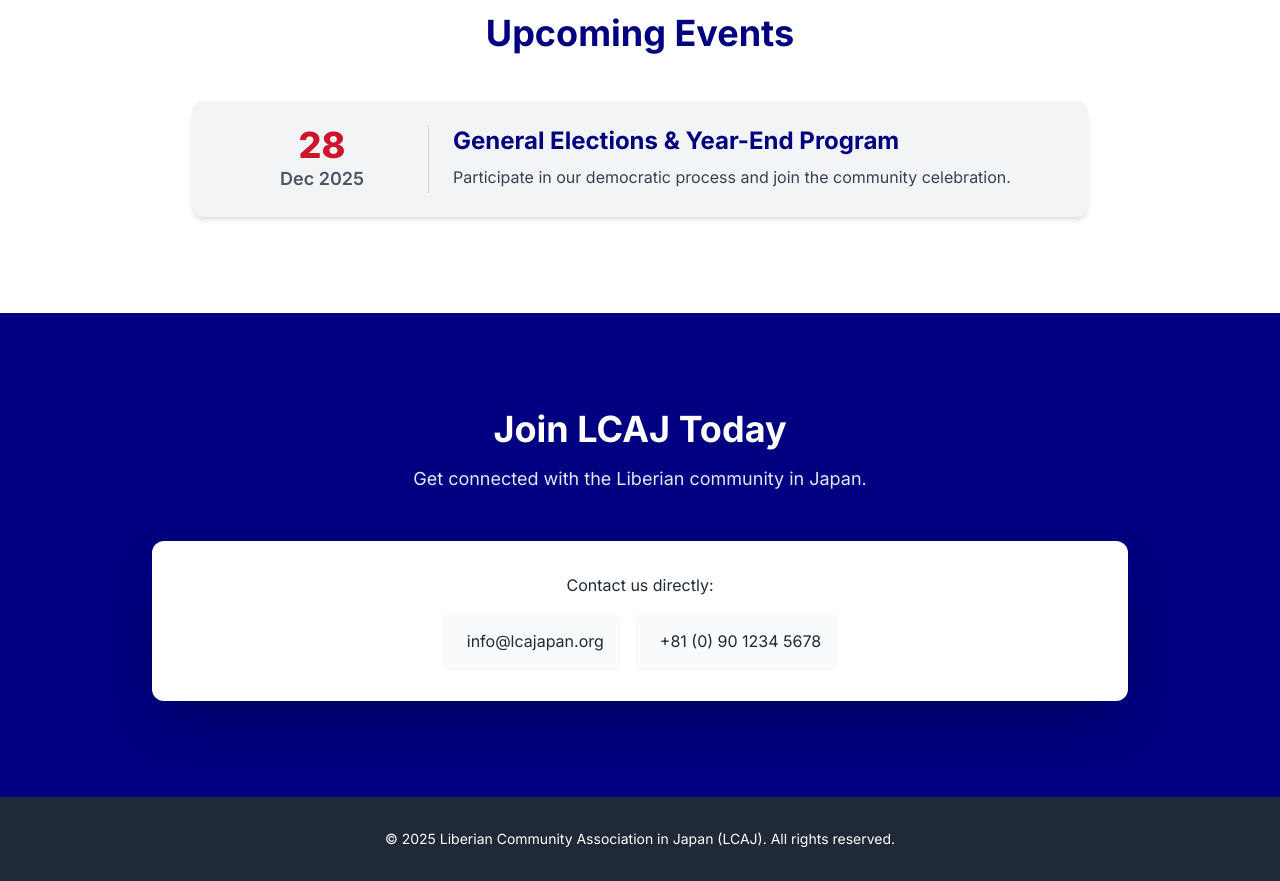
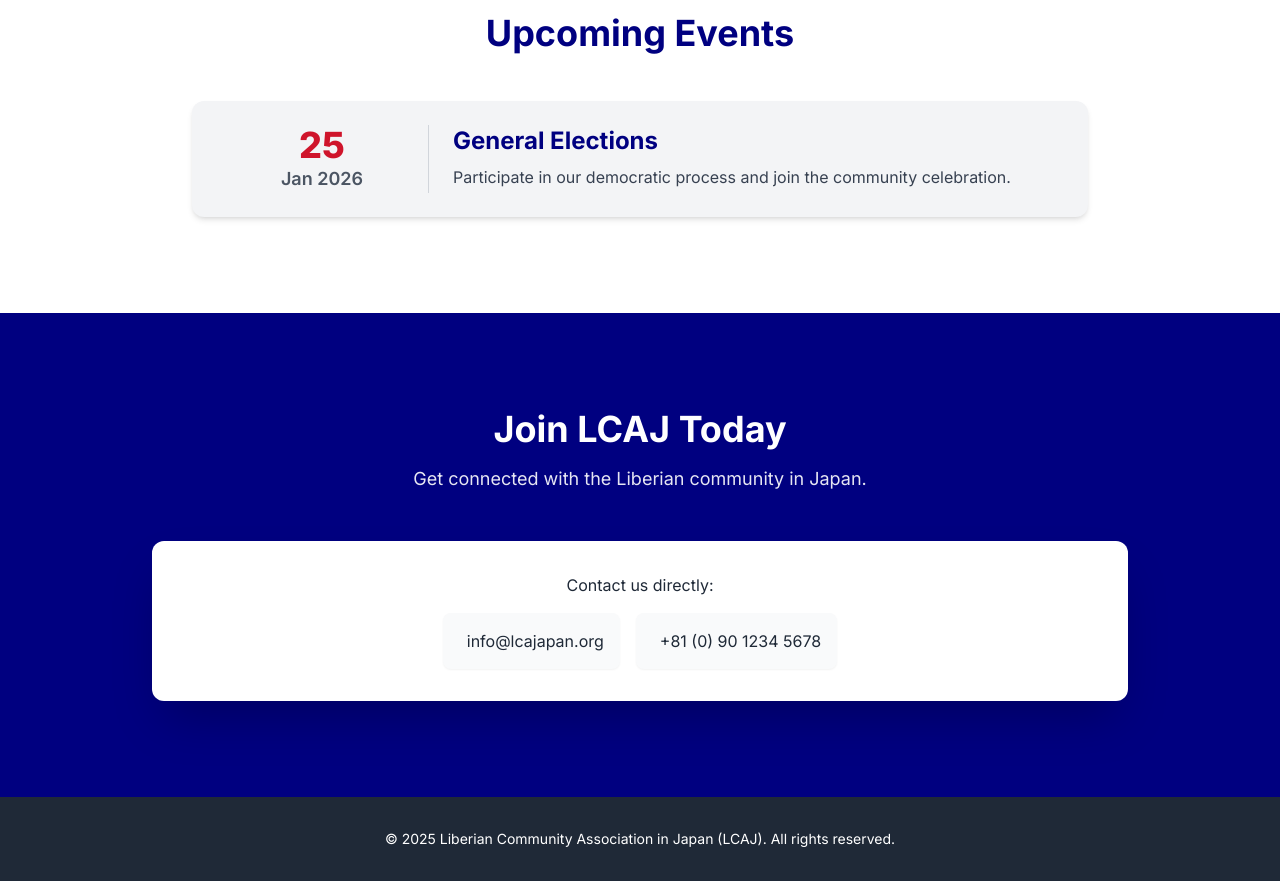
Before and after one commit to AARON361880/Liberian-Community-Association-in-Japan, a plain HTML site: page index.html in a window 1280 px wide. Shown: the part 1180-2061 px from the top of the page. Drawn offline with nearby package versions, Linux system fonts and the light colour scheme; some icons are missing.

Commit message:
Update index.html

```diff
--- a/index.html
+++ b/index.html
@@ -91,11 +91,11 @@
                 <h2 class="text-3xl md:text-4xl font-bold text-liberia-blue mb-12">Upcoming Events</h2>
                 <div class="max-w-4xl mx-auto bg-gray-100 p-6 rounded-xl shadow-md flex flex-col md:flex-row">
                     <div class="md:w-1/4 mb-4 md:mb-0">
-                        <p class="text-4xl font-extrabold text-liberia-red">28</p>
-                        <p class="text-lg font-semibold text-gray-600">Dec 2025</p>
+                        <p class="text-4xl font-extrabold text-liberia-red">25</p>
+                        <p class="text-lg font-semibold text-gray-600">Jan 2026</p>
                     </div>
                     <div class="md:w-3/4 md:pl-6 md:border-l border-gray-300 text-left">
-                        <h3 class="text-2xl font-bold text-liberia-blue mb-2">General Elections & Year-End Program</h3>
+                        <h3 class="text-2xl font-bold text-liberia-blue mb-2">General Elections</h3>
                         <p class="text-gray-700">Participate in our democratic process and join the community celebration.</p>
                     </div>
                 </div>
@@ -131,4 +131,5 @@
         menuButton.addEventListener('click', () => mobileMenu.classList.toggle('hidden'));
     </script>
 </body>
+
 </html>
```
